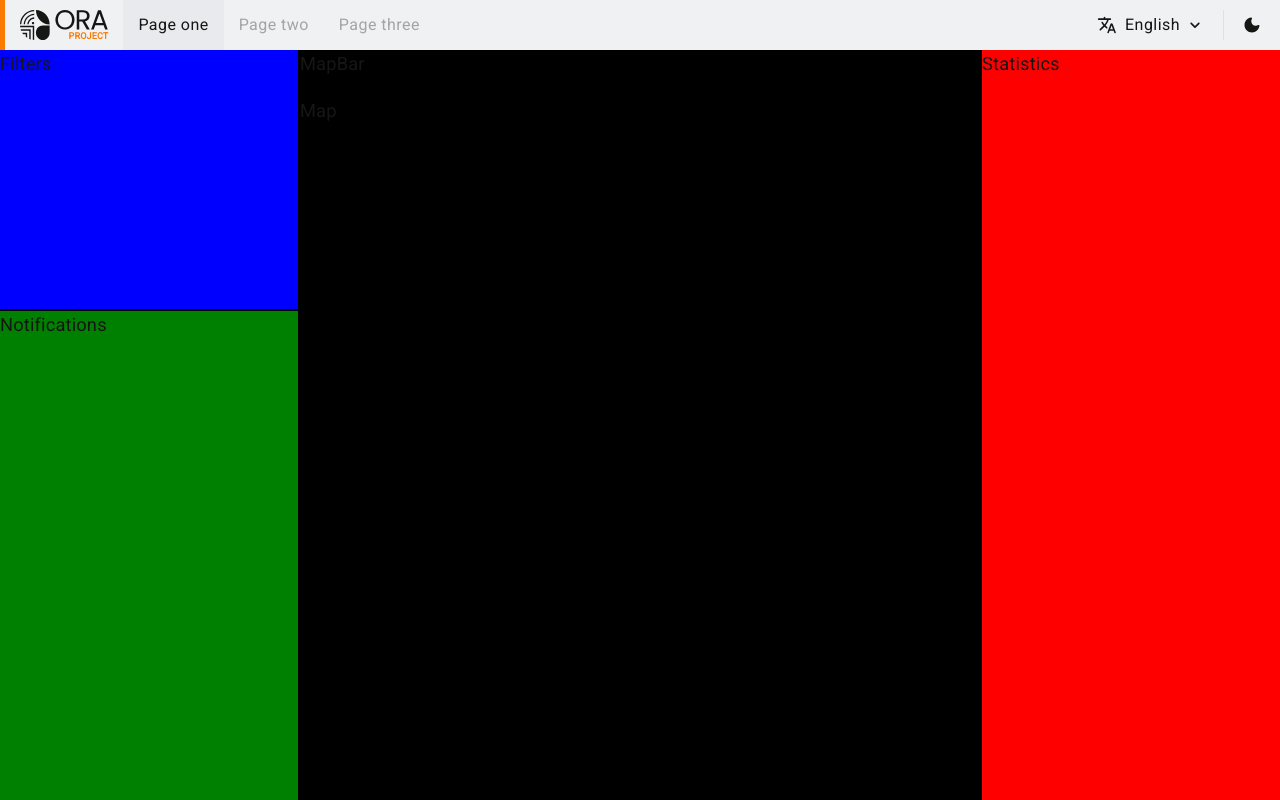
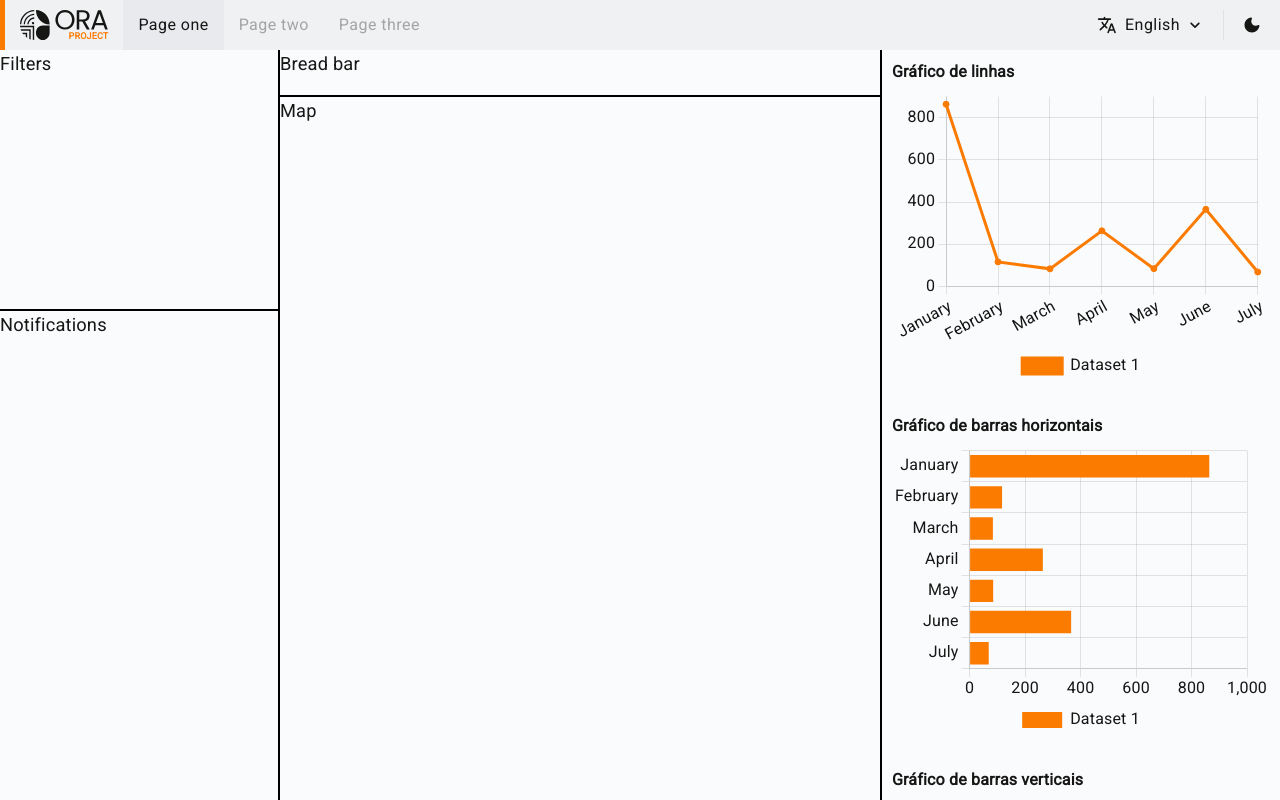
Before and after one commit to geodatin/ora-redes-front, a React (Create React App) app: page / in a window 1280 px wide. Built offline with nearby package versions, Linux system fonts and the light colour scheme.

Commit message:
Add react chart js and chart examples

```diff
--- a/package.json
+++ b/package.json
@@ -12,9 +12,11 @@
     "@testing-library/react": "^11.1.0",
     "@testing-library/user-event": "^12.1.10",
     "axios": "^0.24.0",
+    "chart.js": "^3.6.2",
     "classnames": "^2.3.1",
     "emotion": "^11.0.0",
     "eslint-plugin-import-helpers": "^1.2.0",
+    "faker": "^5.5.3",
     "fontsource-roboto": "^4.0.0",
     "i18next": "^21.6.0",
     "i18next-browser-languagedetector": "^6.1.2",
@@ -22,6 +24,7 @@
     "moment": "^2.29.1",
     "prop-types": "^15.7.2",
     "react": "^17.0.2",
+    "react-chartjs-2": "^4.0.0",
     "react-dom": "^17.0.2",
     "react-i18next": "^11.15.1",
     "react-jss": "^10.9.0",
--- /dev/null
+++ b/src/components/ChartContainer/index.jsx
@@ -0,0 +1,27 @@
+import PropTypes from 'prop-types';
+import React from 'react';
+
+import Typography from '../Typography';
+import useStyles from './styles';
+
+/**
+ * This funcion provides a chart container item
+ * @returns statistics list
+ */
+export default function ChartContainer({ title, ...props }) {
+  ChartContainer.propTypes = {
+    title: PropTypes.string.isRequired,
+    children: PropTypes.node.isRequired,
+  };
+
+  const classes = useStyles();
+
+  return (
+    <li className={classes.wrapper}>
+      <Typography variant="body" format="bold">
+        {title}
+      </Typography>
+      <div className={classes.chartWrapper}>{props.children}</div>
+    </li>
+  );
+}
--- /dev/null
+++ b/src/components/ChartContainer/styles.jsx
@@ -0,0 +1,17 @@
+import { createUseStyles } from 'react-jss';
+
+const useStyles = createUseStyles(() => ({
+  wrapper: {
+    display: 'flex',
+    flexFlow: 'column nowrap',
+    width: '100%',
+    padding: 10,
+    marginBottom: 10,
+  },
+  chartWrapper: {
+    width: '100%',
+    height: '300px',
+  },
+}));
+
+export default useStyles;
--- a/src/components/Typography/index.jsx
+++ b/src/components/Typography/index.jsx
@@ -8,12 +8,12 @@ import useStyles from './styles';
  * This component renders a custom Typography for application
  * @returns Application's Typography
  */
-export default function Typography({ children, variant, style, className }) {
+export default function Typography({ children, variant, format, className }) {
   const classes = useStyles();
   const Tag = variant === 'body' || variant === 'caption' ? 'span' : variant;
 
   return (
-    <Tag className={classNames(classes[variant], classes[style], className)}>
+    <Tag className={classNames(classes[variant], classes[format], className)}>
       {children}
     </Tag>
   );
@@ -23,12 +23,12 @@ Typography.defaultProps = {
   children: undefined,
   className: '',
   variant: 'body',
-  style: undefined,
+  format: undefined,
 };
 
 Typography.propTypes = {
   children: PropTypes.node,
   className: PropTypes.string,
   variant: PropTypes.string,
-  style: PropTypes.string,
+  format: PropTypes.string,
 };
--- /dev/null
+++ b/src/constants/chartDefaults.jsx
@@ -0,0 +1,38 @@
+import {
+  Chart as ChartJS,
+  CategoryScale,
+  LinearScale,
+  BarElement,
+  Title,
+  Tooltip,
+  Legend,
+  LineElement,
+  PointElement,
+} from 'chart.js';
+import { useTheme } from 'react-jss';
+
+ChartJS.register(
+  CategoryScale,
+  LinearScale,
+  PointElement,
+  LineElement,
+  BarElement,
+  Title,
+  Tooltip,
+  Legend
+);
+
+ChartJS.defaults.font.family = `"Roboto", "Helvetica", "Arial", sans-serif`;
+ChartJS.defaults.font.weight = '500';
+ChartJS.defaults.font.size = 16;
+
+export default function ChartDefaults() {
+  const theme = useTheme();
+  ChartJS.defaults.color = theme.background.main;
+  ChartJS.defaults.color = theme.secondary.dark;
+  ChartJS.defaults.maintainAspectRatio = false;
+  ChartJS.defaults.responsive = true;
+  ChartJS.defaults.plugins.title.display = false;
+
+  return null;
+}
--- a/src/index.jsx
+++ b/src/index.jsx
@@ -3,6 +3,7 @@ import React from 'react';
 import ReactDOM from 'react-dom';
 
 import './assets/css/styles.css';
+import ChartDefaults from './constants/chartDefaults';
 import Routes from './routes';
 import 'fontsource-roboto';
 import './i18n/config';
@@ -11,6 +12,7 @@ import { ThemeProvider } from './theming/theming';
 ReactDOM.render(
   <React.StrictMode>
     <ThemeProvider>
+      <ChartDefaults />
       <CssBaseline />
       <Routes />
     </ThemeProvider>
--- /dev/null
+++ b/src/pages/PageOne/Statistics/index.jsx
@@ -0,0 +1,79 @@
+import faker from 'faker';
+import React from 'react';
+import { Bar, Line } from 'react-chartjs-2';
+import { useTheme } from 'react-jss';
+
+import ChartContainer from '../../../components/ChartContainer';
+
+/**
+ * This funcion provides a statistics list
+ * @returns statistics list
+ */
+export default function Statistics() {
+  const theme = useTheme();
+
+  const optionsHorizontalBar = {
+    indexAxis: 'y',
+    plugins: {
+      legend: {
+        display: true,
+        position: 'bottom',
+      },
+    },
+  };
+
+  const optionsVerticalBar = {
+    indexAxis: 'x',
+    plugins: {
+      legend: {
+        display: true,
+        position: 'bottom',
+      },
+    },
+  };
+
+  const optionsLine = {
+    indexAxis: 'x',
+    plugins: {
+      legend: {
+        display: true,
+        position: 'bottom',
+      },
+    },
+  };
+
+  const labels = [
+    'January',
+    'February',
+    'March',
+    'April',
+    'May',
+    'June',
+    'July',
+  ];
+  const data = {
+    labels,
+    datasets: [
+      {
+        label: 'Dataset 1',
+        data: labels.map(() => faker.datatype.number({ min: 0, max: 1000 })),
+        backgroundColor: theme.primary.main,
+        borderColor: theme.primary.main,
+      },
+    ],
+  };
+
+  return (
+    <ul>
+      <ChartContainer title="Gráfico de linhas ">
+        <Line options={optionsLine} data={data} />
+      </ChartContainer>
+      <ChartContainer title="Gráfico de barras horizontais">
+        <Bar options={optionsHorizontalBar} data={data} />
+      </ChartContainer>
+      <ChartContainer title="Gráfico de barras verticais">
+        <Bar options={optionsVerticalBar} data={data} />
+      </ChartContainer>
+    </ul>
+  );
+}
--- a/src/pages/PageOne/index.jsx
+++ b/src/pages/PageOne/index.jsx
@@ -2,6 +2,7 @@ import React from 'react';
 
 import HLayout from '../../components/Layout/Horizontal';
 import VLayout from '../../components/Layout/Vertical';
+import Statistics from './Statistics';
 import useStyles from './styles';
 
 /**
@@ -14,38 +15,38 @@ function PageOne() {
   return (
     <HLayout
       leftColumn={{
-        className: classes.leftWrapper,
+        className: classes.filtersNotificationsWrapper,
         children: (
           <VLayout
             upRow={{
-              className: classes.filters,
+              className: classes.filtersWrapper,
               children: <div>Filters</div>,
             }}
             mainContainer={{
-              className: classes.notifications,
+              className: classes.notificationsWrapper,
               children: <div>Notifications</div>,
             }}
           />
         ),
       }}
       mainContainer={{
-        className: classes.mainWrapper,
+        className: classes.breadMapWrapper,
         children: (
           <VLayout
             upRow={{
-              className: classes.mapBar,
-              children: <div>MapBar</div>,
+              className: classes.breadBarWrapper,
+              children: <div>Bread bar</div>,
             }}
             mainContainer={{
-              className: classes.map,
+              className: classes.mapWrapper,
               children: <div>Map</div>,
             }}
           />
         ),
       }}
       rightColumn={{
-        className: classes.statistics,
-        children: <div>Statistics</div>,
+        className: classes.statisticsWrapper,
+        children: <Statistics />,
       }}
     />
   );
--- a/src/pages/PageOne/styles.jsx
+++ b/src/pages/PageOne/styles.jsx
@@ -1,29 +1,23 @@
 import { createUseStyles } from 'react-jss';
 
 const useStyles = createUseStyles(() => ({
-  leftWrapper: {
-    minWidth: 300,
+  filtersNotificationsWrapper: {
+    minWidth: 280,
     borderRight: '2px solid black',
   },
-  filters: {
+  filtersWrapper: {
     borderBottom: '2px solid black',
-    backgroundColor: 'blue',
     height: 400,
   },
-  notifications: {
-    backgroundColor: 'green',
+  notificationsWrapper: {},
+  breadBarWrapper: {
+    borderBottom: '2px solid black',
   },
-  mainWrapper: {
-    borderBottom: '2px solid black',
-    backgroundColor: 'black',
-  },
-  mapWrapper: {
-    backgroundColor: 'transparent',
-  },
-  statistics: {
-    minWidth: 300,
+  mapWrapper: {},
+  statisticsWrapper: {
+    overflow: 'auto',
+    minWidth: 400,
     borderLeft: '2px solid black',
-    backgroundColor: 'red',
   },
 }));
 
```
Also changed, not shown: 1 other file (tests, documents, lock files or other folders).
